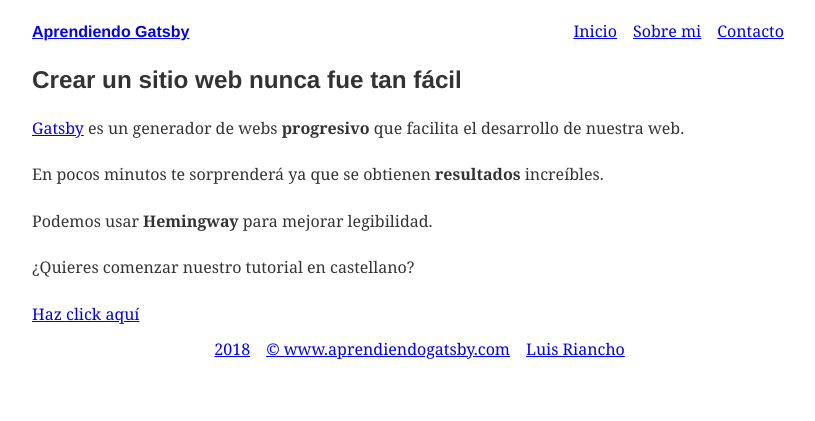
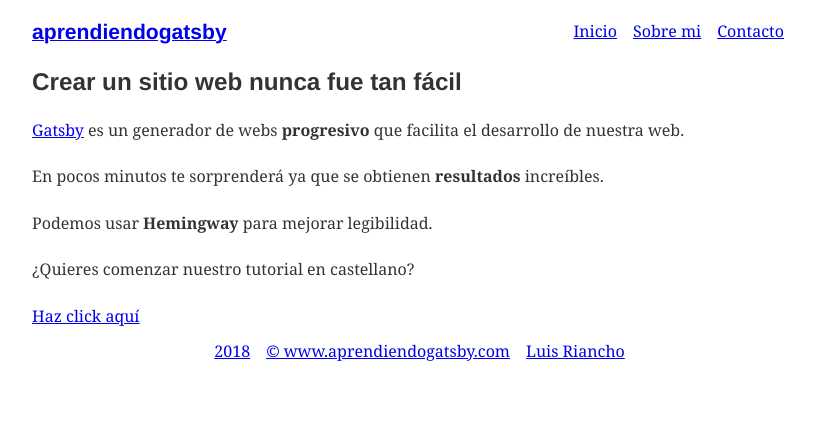
Before and after one commit to wiskonsin/gatsby, a Gatsby site: page / in a window 1280 px wide. Shown: the whole page, without its empty margins (224-1039 px from the left). Built offline with nearby package versions, Linux system fonts and the light colour scheme; Gatsby itself is replaced by a stand-in of ours.

Commit message:
no message

```diff
--- a/src/components/layout.js
+++ b/src/components/layout.js
@@ -11,7 +11,7 @@
   <div style={{ margin: `0 auto`, maxWidth: 800, padding: `1.25rem 1rem` }}>
   <header style={{ marginBottom: `1.5rem` }}>
       <Link to="/" style={{ textShadow: `none`, backgroundImage: `none` }}>
-        <h4 style={{ display: `inline` }}>Aprendiendo Gatsby</h4>
+        <h3 style={{ display: `inline` }}>aprendiendogatsby</h3>
       </Link>
       <ul style={{ listStyle: `none`, float: `right` }}>
         <ListLink to="/">Inicio</ListLink>
```
